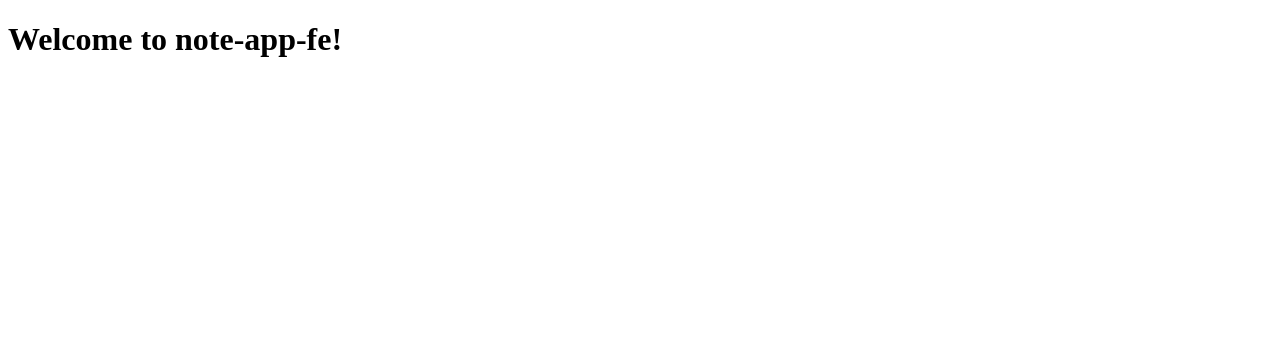
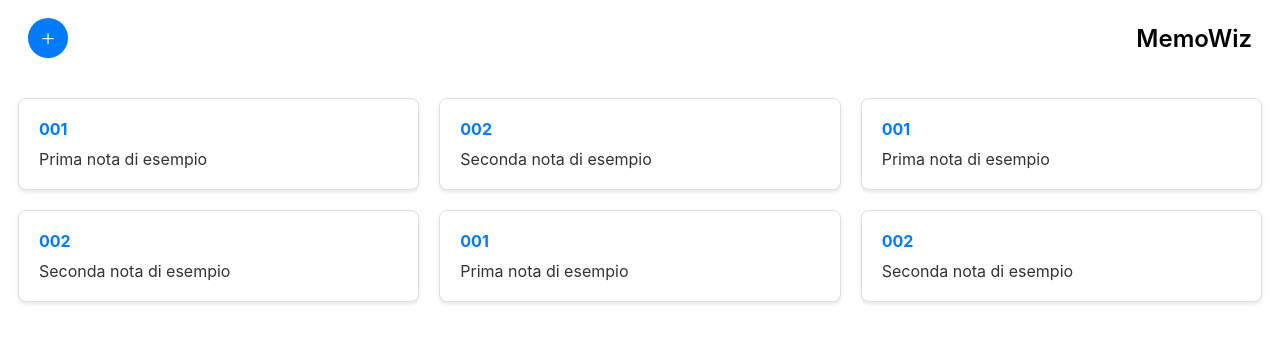
Before and after one commit to simoneba1998/note-app-fe, an Angular app: page / in a window 1280 px wide. Shown: the top 342 px of the page. Built offline with nearby package versions, Linux system fonts and the light colour scheme.

Commit message:
app layout e app-list-note

```diff
--- a/src/app/app.component.ts
+++ b/src/app/app.component.ts
@@ -6,8 +6,6 @@
   standalone: true,
   imports: [RouterOutlet],
   template: `
-    <h1>Welcome to {{title}}!</h1>
-
     <router-outlet />
   `,
   styles: [],
--- a/src/app/app.routes.ts
+++ b/src/app/app.routes.ts
@@ -1,3 +1,5 @@
 import { Routes } from '@angular/router';
 
-export const routes: Routes = [];
+export const routes: Routes = [
+  {path:'', loadComponent:()=> import('./features/note.component').then(c=>c.NoteComponent)}
+];
--- /dev/null
+++ b/src/app/components/add-button.component.ts
@@ -0,0 +1,29 @@
+import { Component } from '@angular/core';
+
+@Component({
+  selector: 'app-add-button',
+  standalone: true,
+  imports: [],
+  template: `
+  <button class="add-button">+</button>
+  `,
+  styles: `
+.add-button {
+  font-size: 24px !important; /* Dimensione del testo del pulsante */
+  background-color: #007bff; /* Colore di sfondo del pulsante */
+  color: white; /* Colore del testo del pulsante */
+  border: none;
+  border-radius: 50%; /* Pulsante rotondo */
+  width: 40px; /* Larghezza del pulsante */
+  height: 40px; /* Altezza del pulsante */
+  display: flex;
+  justify-content: center;
+  align-items: center;
+  cursor: pointer; /* Cambia il cursore quando passa sopra il pulsante */
+  font-family: initial !important;
+}
+  `
+})
+export class AddButtonComponent {
+
+}
--- /dev/null
+++ b/src/app/components/app-note-list.component.ts
@@ -0,0 +1,54 @@
+import { CommonModule } from '@angular/common';
+import { Component } from '@angular/core';
+
+@Component({
+  selector: 'app-note-list',
+  standalone: true,
+  imports: [CommonModule],
+  template: `
+    <div class="note-list">
+      <div class="note-card" *ngFor="let note of notes">
+        <div class="note-code">{{ note.code }}</div>
+        <div class="note-description">{{ note.description }}</div>
+      </div>
+    </div>
+  `,
+  styles: `
+.note-list {
+  display: flex;
+  flex-wrap: wrap; /* Permette alle card di andare a capo quando non c'è abbastanza spazio */
+  gap: 20px; /* Spazio tra le card */
+  margin-top: 20px;
+}
+
+.note-card {
+  flex: 1 1 calc(33% - 20px); /* Ogni card occupa circa un terzo della larghezza della riga, meno il gap */
+  background-color: #ffffff; /* Colore di sfondo per le card */
+  border: 1px solid #e0e0e0; /* Bordo grigio chiaro */
+  border-radius: 8px; /* Angoli arrotondati */
+  padding: 20px; /* Spazio interno */
+  box-shadow: 0 2px 4px rgba(0, 0, 0, 0.1); /* Ombra leggera */
+  box-sizing: border-box; /* Assicura che padding e border siano inclusi nella larghezza totale */
+}
+
+.note-code {
+  font-weight: bold;
+  color: #007aff; /* Colore per il codice della nota */
+  margin-bottom: 10px; /* Spazio sotto il codice */
+}
+
+.note-description {
+  color: #333; /* Colore del testo della descrizione */
+}
+  `,
+})
+export class AppNoteListComponent {
+  notes = [
+    { code: '001', description: 'Prima nota di esempio' },
+    { code: '002', description: 'Seconda nota di esempio' },
+    { code: '001', description: 'Prima nota di esempio' },
+    { code: '002', description: 'Seconda nota di esempio' },
+    { code: '001', description: 'Prima nota di esempio' },
+    { code: '002', description: 'Seconda nota di esempio' },
+  ];
+}
--- /dev/null
+++ b/src/app/features/note.component.ts
@@ -0,0 +1,44 @@
+import { CommonModule } from '@angular/common';
+import { Component } from '@angular/core';
+import { AddButtonComponent } from '../components/add-button.component';
+import { AppNoteListComponent } from '../components/app-note-list.component';
+
+@Component({
+  selector: 'app-note',
+  standalone: true,
+  imports: [CommonModule, AddButtonComponent, AppNoteListComponent],
+  template: `
+    <div class="app-header">
+      <app-add-button></app-add-button>
+      <h1 class="title">MemoWiz</h1>
+    </div>
+    <div class="app-container">
+      <app-note-list></app-note-list>
+    </div>
+  `,
+  styles: `
+    /* Stili per l'intestazione */
+    .app-header {
+      display: flex;
+      justify-content: space-between;
+      align-items: center;
+      padding: 10px 20px;
+    }
+
+    /* Stili per il contenitore principale */
+    .app-container {
+      justify-content: space-evenly;
+      padding: 10px; /* Spazio interno */
+      height: calc(100vh - 100px); /* Altezza che tiene conto dell'intestazione */
+      background-color: #ffffff; /* Colore di sfondo per il contenuto */
+    }
+
+    /* Stili per il titolo */
+    .title {
+      margin: 0;
+      font-size: 24px; /* Dimensione del font per il titolo */
+      font-weight: 600; /* Peso del font per enfatizzare il titolo */
+    }
+  `,
+})
+export class NoteComponent {}
--- a/src/styles.css
+++ b/src/styles.css
@@ -1 +1,12 @@
 /* You can add global styles to this file, and also import other style files */
+* {
+  font-family: -apple-system, BlinkMacSystemFont, "Segoe UI", Roboto, "Helvetica Neue", Arial, sans-serif;
+  font-size: 16px;
+}
+
+/* Escludere i tag <button> */
+button {
+  font-family: initial;
+  font-size: initial;
+  line-height: initial;
+}
```
